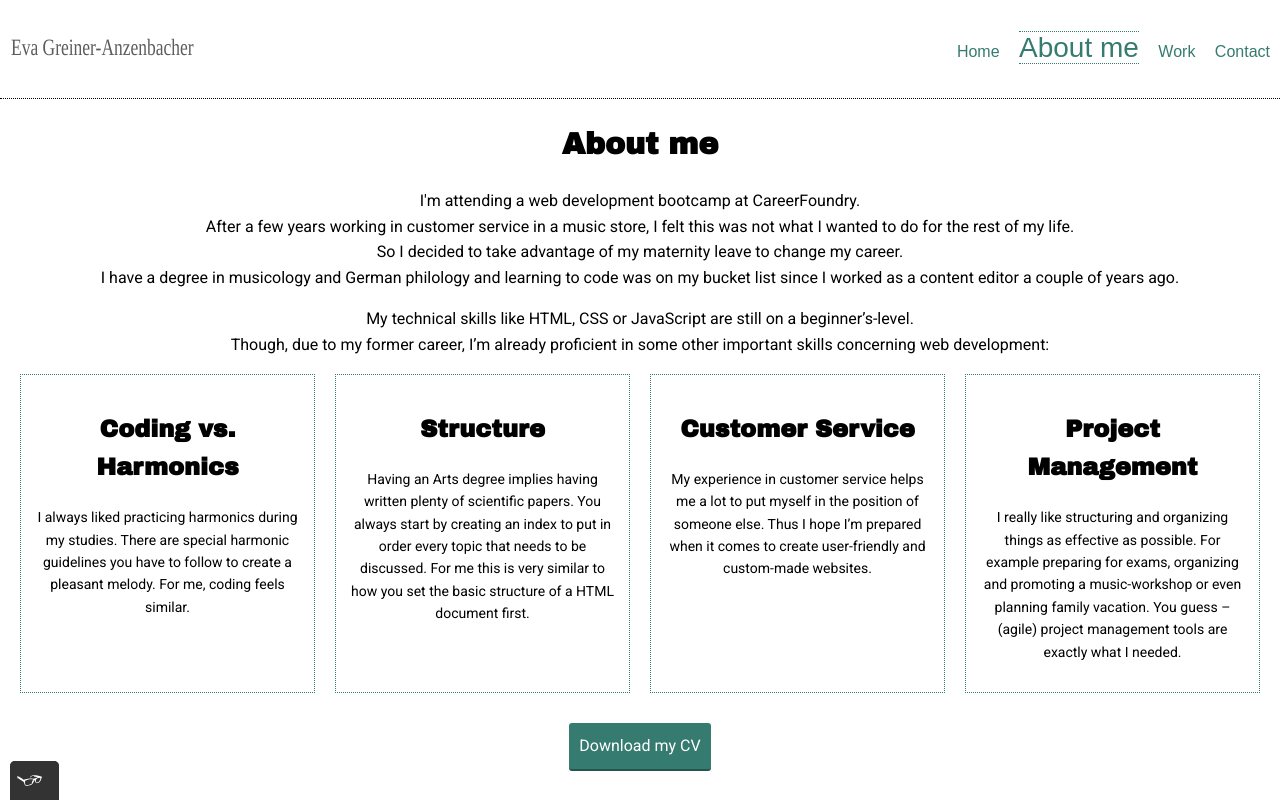
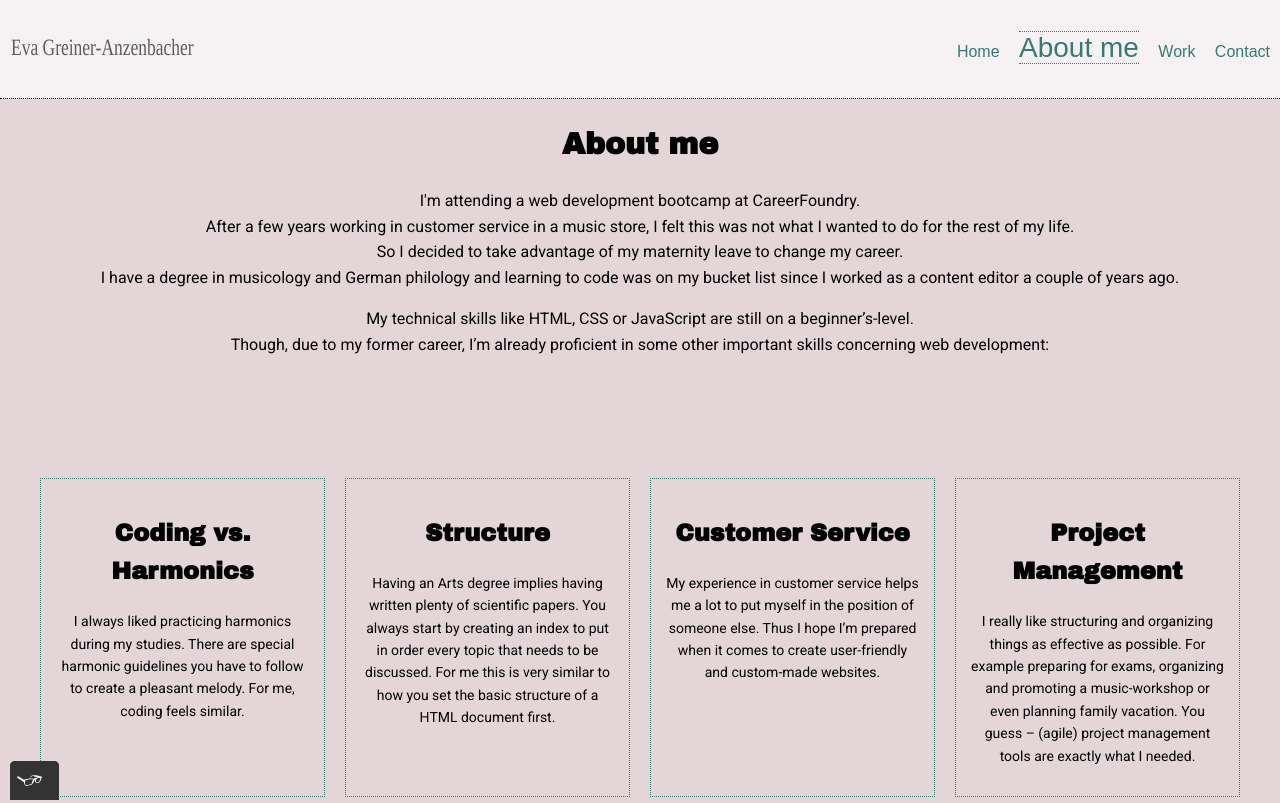
Before and after one commit to evagrean/portfolio-website, a plain HTML site: page about.html in a window 1280 px wide. Shown: the top 803 px of the page. Drawn offline with Linux system fonts and the light colour scheme.

Commit message:
Revert "Changed to styles.css"
This reverts commit 4d4ec5e25be32ee4fd1879f480d3053ff8cd53ff.

```diff
--- a/about.html
+++ b/about.html
@@ -7,7 +7,7 @@
     <link rel="stylesheet" type="text/css" href="css/normalize.css">
     <link href="https://fonts.googleapis.com/css?family=Roboto:400,700&display=swap" rel="stylesheet">
     <link href="https://fonts.googleapis.com/css?family=Archivo+Black" rel="stylesheet">
-    <link rel="stylesheet" type="text/CSS" href="css/styles.css">
+    <link rel="stylesheet" type="text/CSS" href="css/style.production.css">
     <meta name="viewport" content="width=device-width, initial-scale=1">
   </head>
   <body>
```
